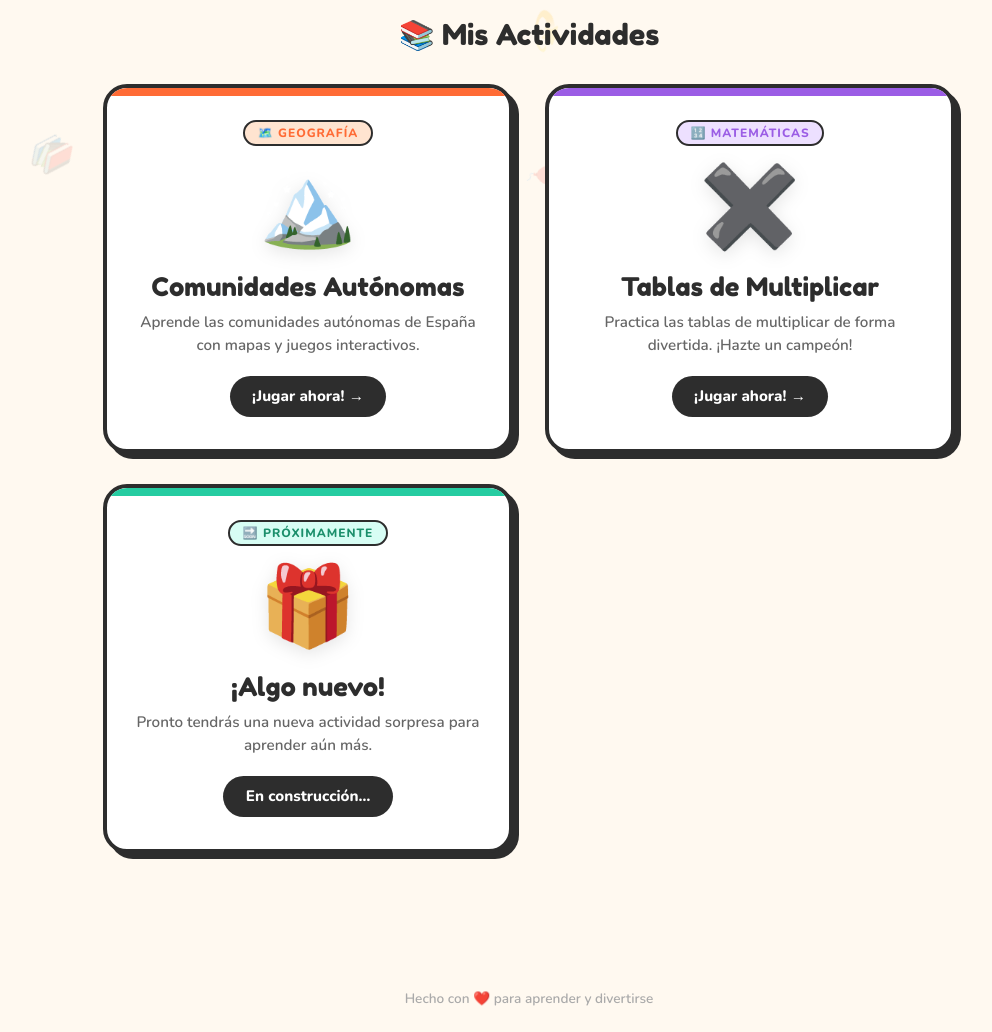
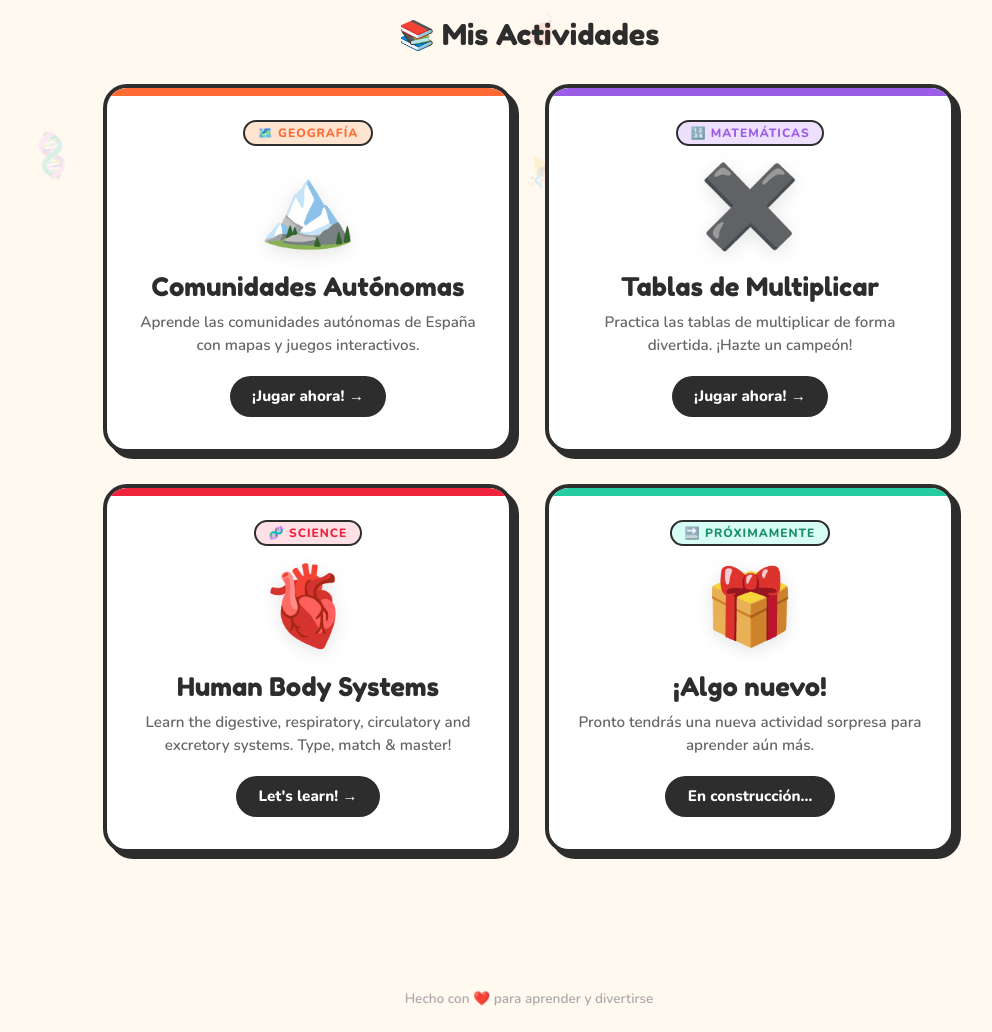
Before and after one commit to Frangeta/page-inital_study-3-grade, a plain HTML site: page index.html in a window 1280 px wide. Shown: the part 515-1547 px from the top of the page, without its empty margins (111-1103 px from the left). Drawn offline with nearby package versions, Linux system fonts and the light colour scheme.

Commit message:
Update index.html
Add ouer body

```diff
--- a/index.html
+++ b/index.html
@@ -157,6 +157,7 @@
     .card:nth-child(1) { animation-delay: 0.1s; }
     .card:nth-child(2) { animation-delay: 0.25s; }
     .card:nth-child(3) { animation-delay: 0.4s; }
+    .card:nth-child(4) { animation-delay: 0.55s; }
 
     @keyframes cardSlideIn {
       0% { transform: translateY(40px) scale(0.8); opacity: 0; }
@@ -173,6 +174,7 @@
 
     .card-comunidades::before { background: var(--orange); }
     .card-multiplicacion::before { background: var(--purple); }
+    .card-body::before { background: var(--red); }
     .card-pronto::before { background: var(--green); }
 
     .card:hover {
@@ -194,6 +196,7 @@
 
     .card:nth-child(2) .card-icon { animation-delay: 0.5s; }
     .card:nth-child(3) .card-icon { animation-delay: 1s; }
+    .card:nth-child(4) .card-icon { animation-delay: 1.5s; }
 
     @keyframes pulse {
       0%, 100% { transform: scale(1); }
@@ -214,6 +217,7 @@
 
     .card-comunidades .card-tag { background: #FFE4D0; color: var(--orange); }
     .card-multiplicacion .card-tag { background: #EDE0FF; color: var(--purple); }
+    .card-body .card-tag { background: #FFE0E6; color: var(--red); }
     .card-pronto .card-tag { background: #D0FFF4; color: #059669; }
 
     .card-title {
@@ -247,6 +251,7 @@
 
     .card-comunidades:hover .card-btn { background: var(--orange); }
     .card-multiplicacion:hover .card-btn { background: var(--purple); }
+    .card-body:hover .card-btn { background: var(--red); }
     .card-pronto:hover .card-btn { background: var(--green); color: var(--dark); }
 
     .card-pronto {
@@ -338,6 +343,15 @@
         <span class="card-btn">¡Jugar ahora! →</span>
       </a>
 
+      <!-- Human Body Systems -->
+      <a href="https://frangeta.github.io/ouer-body/" target="_blank" class="card card-body">
+        <span class="card-tag">🧬 Science</span>
+        <div class="card-icon">🫀</div>
+        <div class="card-title">Human Body Systems</div>
+        <p class="card-desc">Learn the digestive, respiratory, circulatory and excretory systems. Type, match & master!</p>
+        <span class="card-btn">Let's learn! →</span>
+      </a>
+
       <!-- Próximamente -->
       <div class="card card-pronto">
         <span class="card-tag">🔜 Próximamente</span>
@@ -357,7 +371,7 @@
 
   <script>
     // Generate floating emojis in background
-    const emojis = ['⭐', '🌟', '✨', '💫', '🎈', '🌈', '🎉', '📚', '✏️', '🔢'];
+    const emojis = ['⭐', '🌟', '✨', '💫', '🎈', '🌈', '🎉', '📚', '✏️', '🔢', '🧬', '🫀', '🫁'];
     const container = document.getElementById('starsContainer');
     for (let i = 0; i < 20; i++) {
       const el = document.createElement('div');
```
